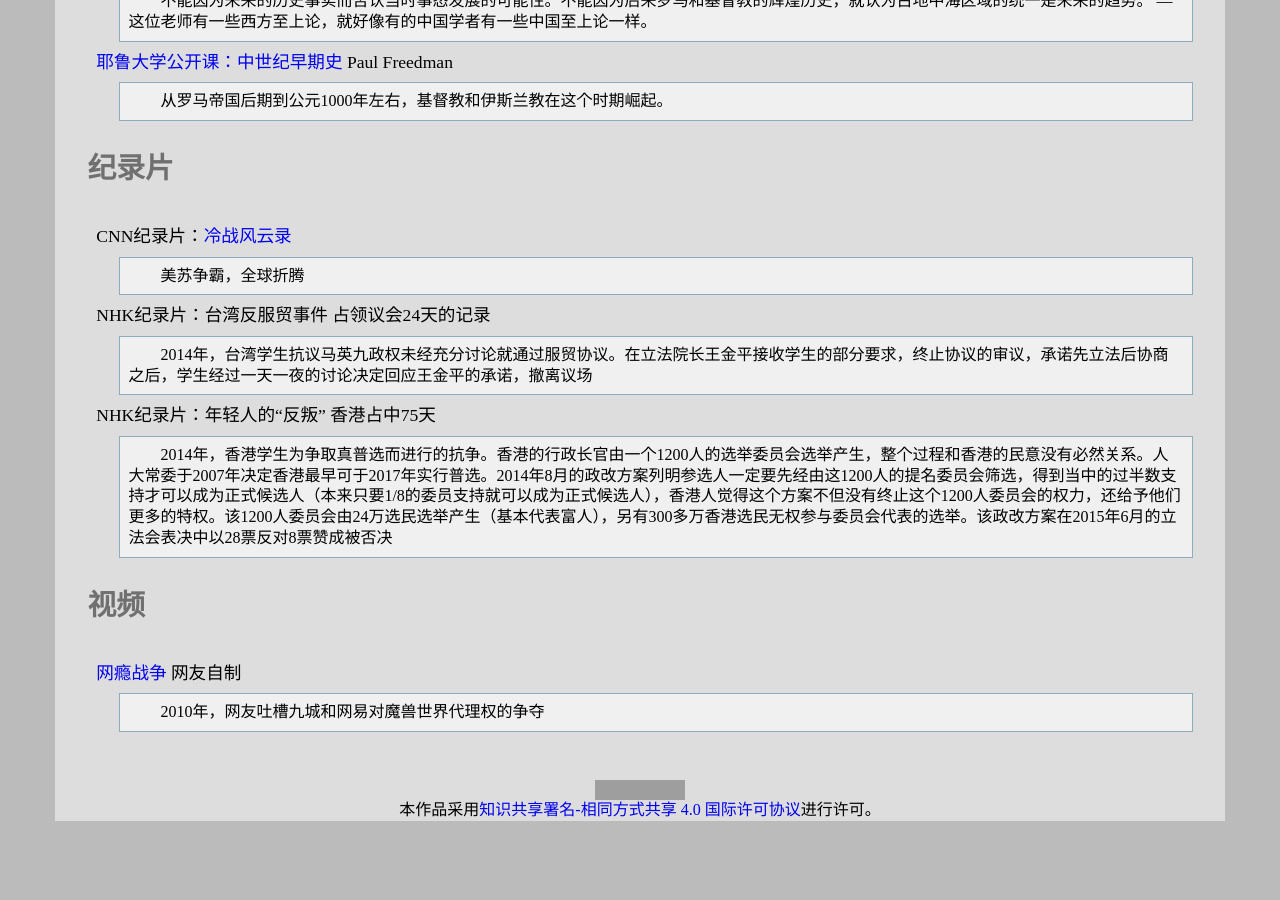
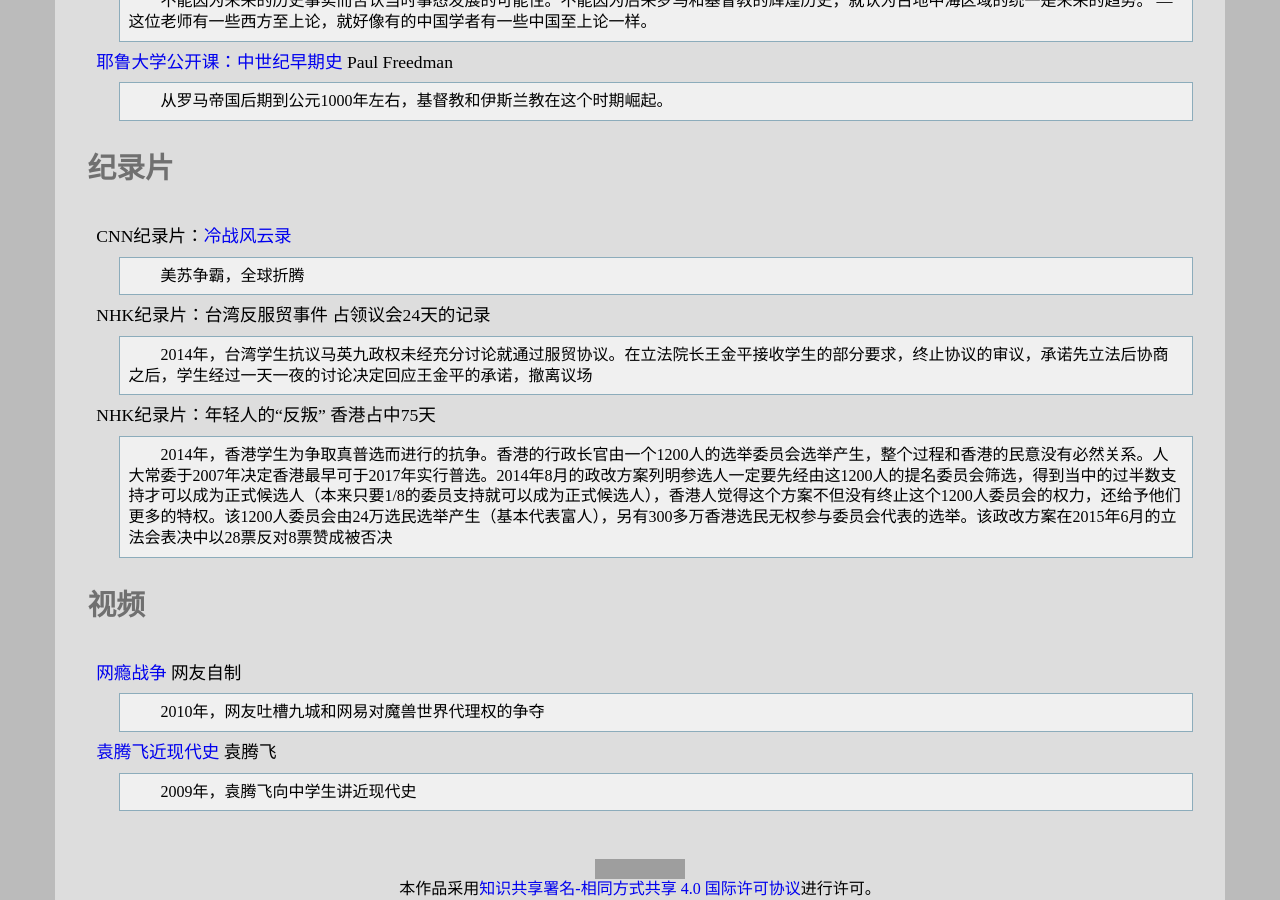
Before and after one commit to leiqin/leiqin.github.io, a Jekyll site: the page built from shoucang/history.markdown, in a window 1280 px wide and 900 px high, scrolled down 2572 px. Built offline with Jekyll 4.4.1, drawn with Linux system fonts in a browser that asks for light colours; comment, search, counter and statistics services are not loaded; before the commit the page ends 3393 px from its top, so only the background shows below that; grey boxes are pictures that could not be loaded.

Commit message:
+ 添加以史为镜 袁腾飞近现代史

```diff
--- a/shoucang/history.markdown
+++ b/shoucang/history.markdown
@@ -98,3 +98,6 @@ NHK纪录片：年轻人的“反叛” 香港占中75天
 
 [网瘾战争](https://zh.wikipedia.org/wiki/%E7%BD%91%E7%98%BE%E6%88%98%E4%BA%89) 网友自制
 :	2010年，网友吐槽九城和网易对魔兽世界代理权的争夺
+
+[袁腾飞近现代史](https://www.youtube.com/playlist?list=PL2F3CDC5038112A9C) 袁腾飞
+:	2009年，袁腾飞向中学生讲近现代史
```
